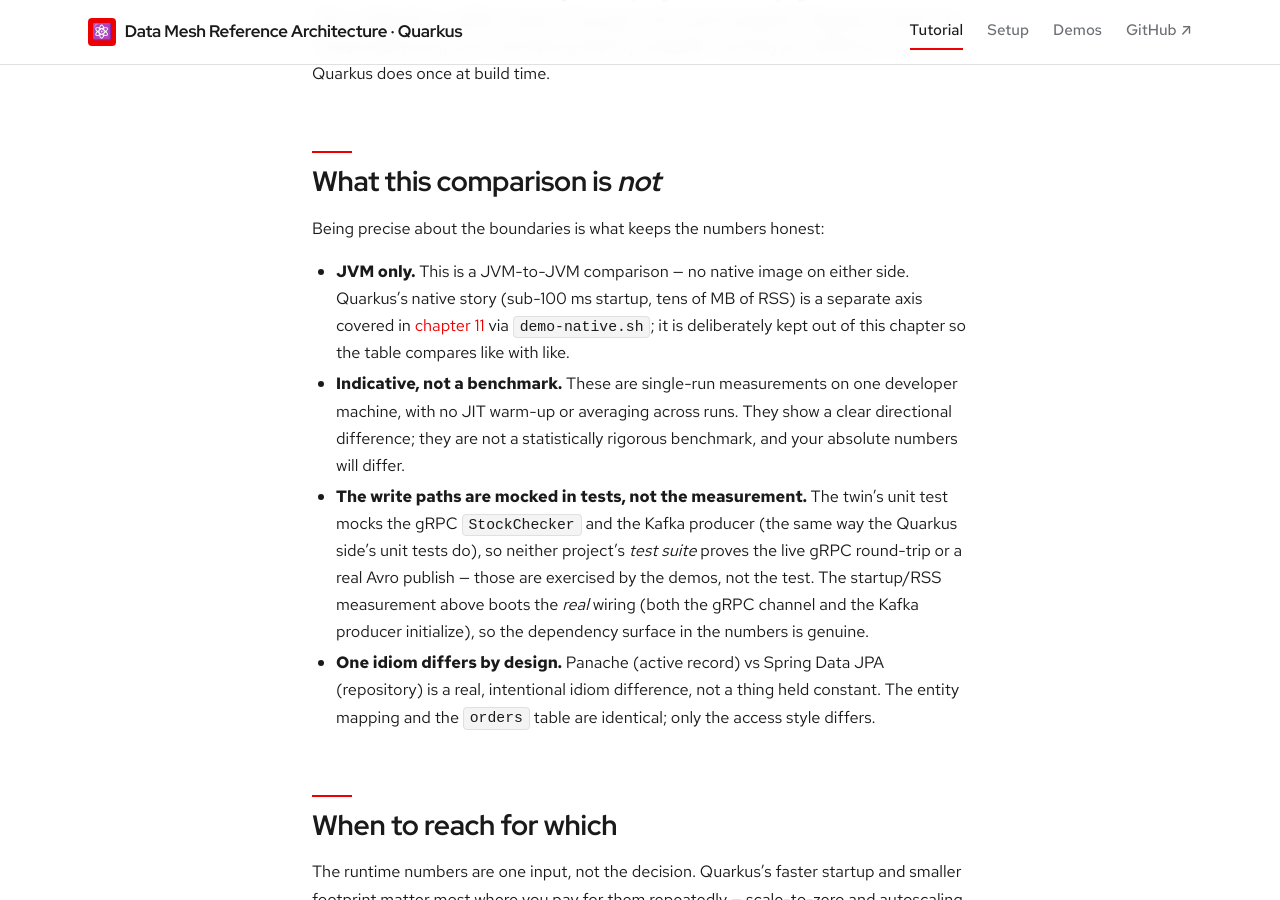
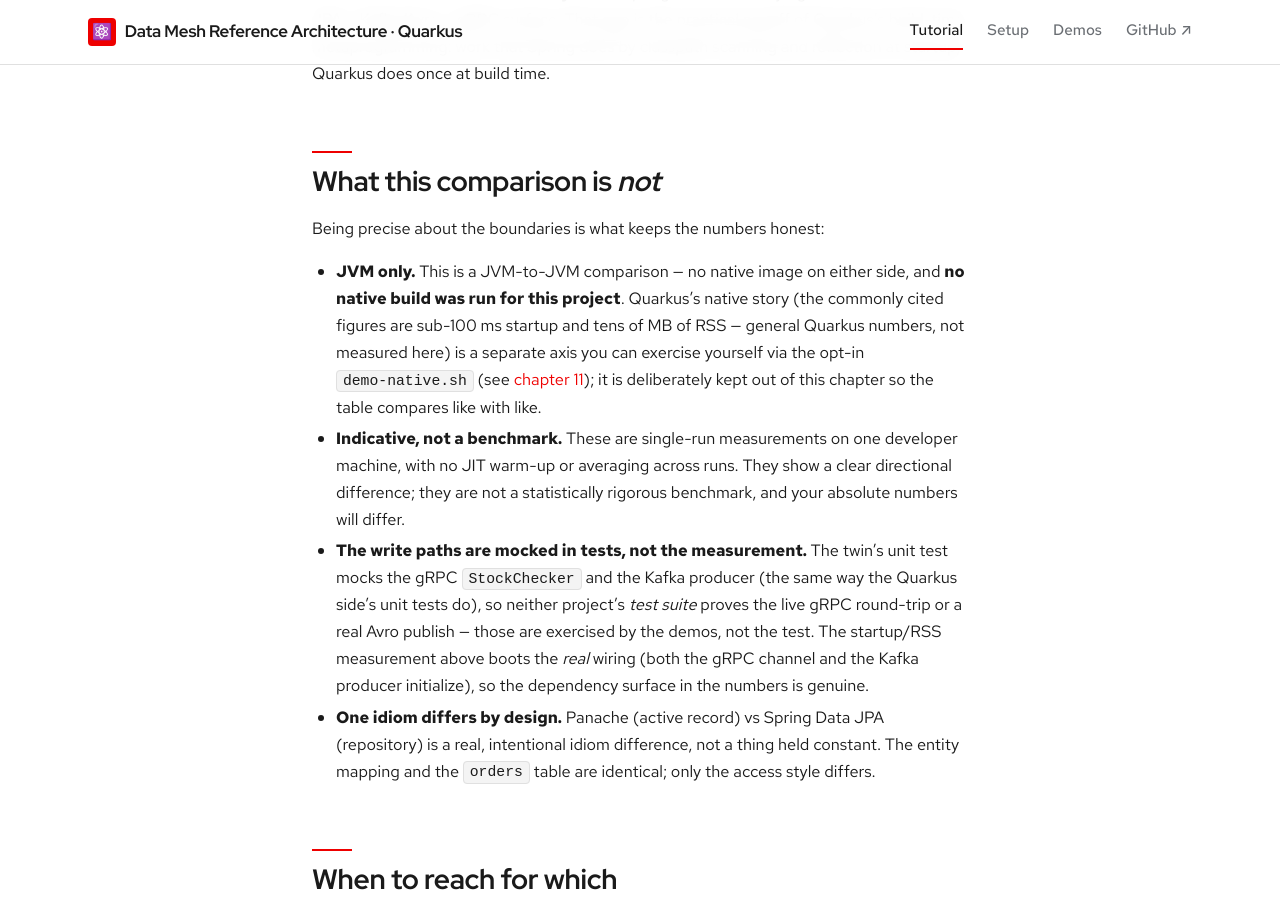
Before and after one commit to patterncatalyst/datamesh-reference-arch-quarkus, a Jekyll site: the page built from _docs/12-quarkus-vs-spring-boot.md, in a window 1280 px wide and 900 px high, scrolled down 7334 px. Built offline with Jekyll 4.4.1, drawn with Linux system fonts in a browser that asks for light colours; some web fonts are replaced.

Commit message:
docs: drop agentic-workflow thesis from README; make native honestly opt-in/unmeasured (#18)
README: remove the 'case study in agentic-workflow development' purpose (keep the _docs/15-agentic-relay.md chapter) -> two purposes; drop 'native compilation' from the Quarkus-showroom 'exercise' list (no native build was run) and clarify the twin comparison is JVM. ch12 + 201 deck native notes: state explicitly that no native build was run for this project and that sub-100ms/tens-of-MB are general Quarkus figures, not measured here; native stays an opt-in demo-native.sh capability. 201 rebuilt (81/81); jekyll clean.

```diff
--- a/_docs/12-quarkus-vs-spring-boot.md
+++ b/_docs/12-quarkus-vs-spring-boot.md
@@ -277,9 +277,12 @@
 Being precise about the boundaries is what keeps the numbers honest:
 
 - **JVM only.** This is a JVM-to-JVM comparison — no native image on either
-  side. Quarkus's native story (sub-100 ms startup, tens of MB of RSS) is a
-  separate axis covered in [chapter 11]({{ '/docs/11-quarkus-capability-tour/' | relative_url }})
-  via `demo-native.sh`; it is deliberately kept out of this chapter so the
+  side, and **no native build was run for this project**. Quarkus's native
+  story (the commonly cited figures are sub-100 ms startup and tens of MB of
+  RSS — general Quarkus numbers, not measured here) is a separate axis you can
+  exercise yourself via the opt-in `demo-native.sh` (see
+  [chapter 11]({{ '/docs/11-quarkus-capability-tour/' | relative_url }})); it
+  is deliberately kept out of this chapter so the
   table compares like with like.
 - **Indicative, not a benchmark.** These are single-run measurements on one
   developer machine, with no JIT warm-up or averaging across runs. They show a
--- a/presentation/datamesh-201/build-deck.js
+++ b/presentation/datamesh-201/build-deck.js
@@ -475,7 +475,7 @@
 /* ====================== 09 · NATIVE ====================== */
 (() => {
   const s = divider({ num: "09", title: "Native", sub: "A separate axis from the JVM-only Spring Boot comparison — Quarkus with no JVM in the process at all." });
-  s.addNotes("Deliberately kept out of section 05's comparison table so that table compares like with like (JVM to JVM). Native compilation is its own story — sub-100ms startup, tens of MB of RSS — covered here as an opt-in, long-running demo rather than folded into the Spring Boot numbers.");
+  s.addNotes("Deliberately kept out of section 05's comparison table so that table compares like with like (JVM to JVM). No native build was run for this project — the commonly cited native figures (sub-100ms startup, tens of MB of RSS) are general Quarkus numbers, not something measured here. Native is covered as an opt-in, long-running demo (demo-native.sh) rather than folded into the Spring Boot numbers.");
 })();
 
 contentSlide({ eyebrow: "Native", title: "demo-native.sh — no JVM at all",
```
Also changed, not shown: README.md, 1 other file.
